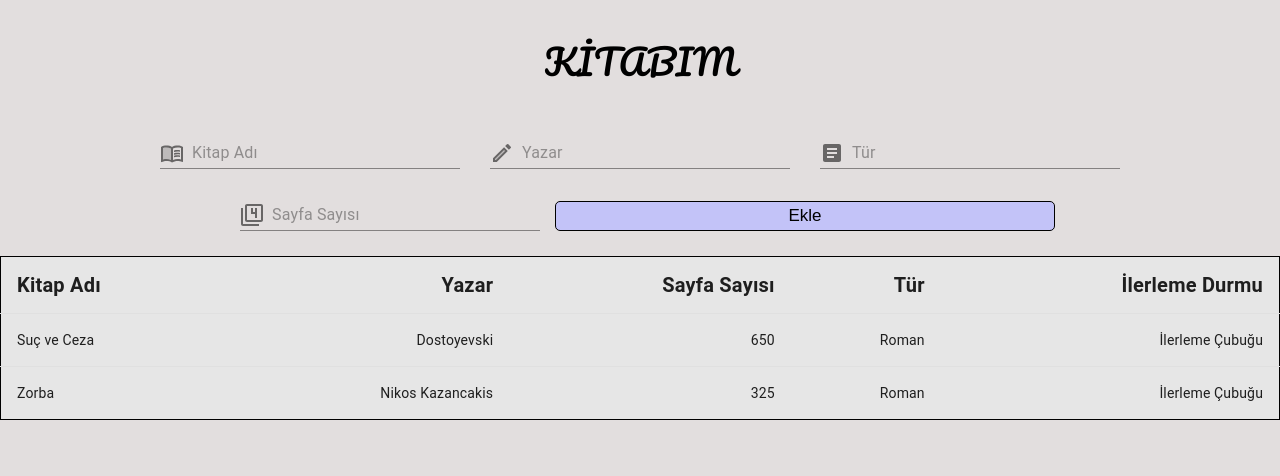
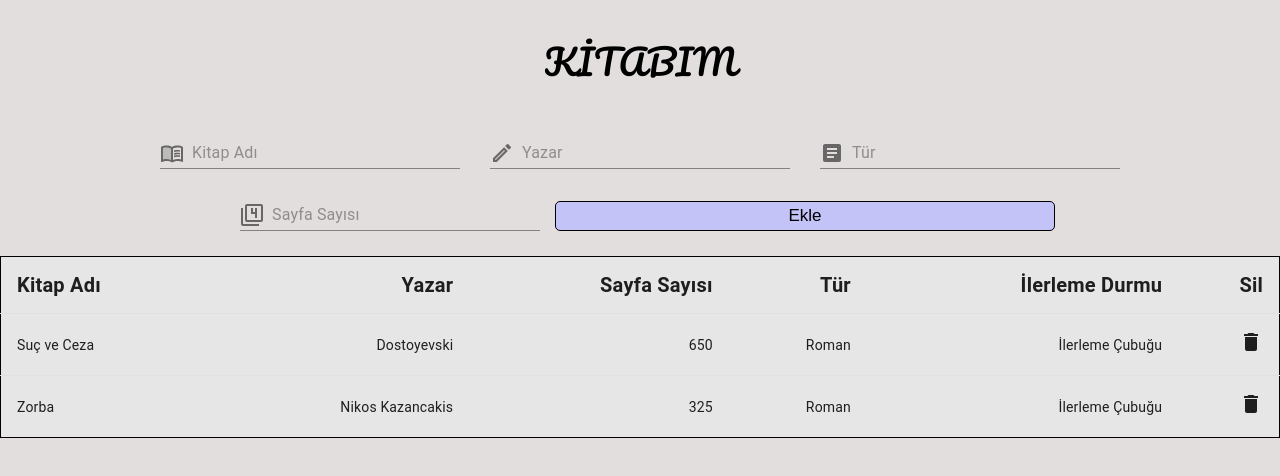
Before and after one commit to Onurkotz/ayracapp, a React (Create React App) app: page / in a window 1280 px wide. Shown: the top 476 px of the page. Built offline with nearby package versions, Linux system fonts and the light colour scheme.

Commit message:
action two

```diff
--- a/src/components/mainList/adding/Adding.js
+++ b/src/components/mainList/adding/Adding.js
@@ -20,6 +20,12 @@ function Adding() {
 
   const handleSubmit = (e) => {
     e.preventDefault();
+
+    if (bookName === "" || author === "" || page === "" || genre === ""){
+      alert("Girişler boş bırakılamaz.")
+      return false;
+    }
+
     dispatch(addList({ id: nanoid(), bookName, author, page, genre }));
     setBookName("");
     setAuthor("");
--- a/src/components/mainList/list/List.js
+++ b/src/components/mainList/list/List.js
@@ -1,6 +1,7 @@
 import React from "react";
 import "./list.css";
-import {useSelector} from "react-redux";
+import { useSelector, useDispatch } from "react-redux";
+import { deleteItem } from "../../../redux/listSlice/listSlice";
 
 import Table from "@mui/material/Table";
 import TableBody from "@mui/material/TableBody";
@@ -8,14 +9,19 @@ import TableCell from "@mui/material/TableCell";
 import TableContainer from "@mui/material/TableContainer";
 import TableHead from "@mui/material/TableHead";
 import TableRow from "@mui/material/TableRow";
-
-
+import DeleteIcon from "@mui/icons-material/Delete";
 
 function List() {
-
   const items = useSelector((state) => state.bookList.items);
   console.log(items);
 
+  const dispatch = useDispatch();
+
+  const deleteBook = (id) => {
+    if (window.confirm("Emin misiniz?")) {
+      dispatch(deleteItem(id));
+    }
+  };
 
   return (
     <div>
@@ -32,7 +38,7 @@ function List() {
           <TableHead>
             <TableRow
               sx={{
-                backgroundColor: "rgb(230, 230, 230)"
+                backgroundColor: "rgb(230, 230, 230)",
               }}
             >
               <TableCell sx={{ fontSize: "20px", fontWeight: "bold" }}>
@@ -62,10 +68,16 @@ function List() {
               >
                 İlerleme Durmu
               </TableCell>
+              <TableCell
+                sx={{ fontSize: "20px", fontWeight: "bold" }}
+                align="right"
+              >
+                Sil
+              </TableCell>
             </TableRow>
           </TableHead>
           <TableBody>
-          {items.map((item) => (
+            {items.map((item) => (
               <TableRow
                 key={item.id}
                 sx={{ "&:last-child td, &:last-child th": { border: 0 } }}
@@ -77,6 +89,12 @@ function List() {
                 <TableCell align="right">{item.page}</TableCell>
                 <TableCell align="right">{item.genre}</TableCell>
                 <TableCell align="right">İlerleme Çubuğu</TableCell>
+                <TableCell align="right">
+                  <DeleteIcon
+                    className="delete"
+                    onClick={() => deleteBook(item.id)}
+                  />
+                </TableCell>
               </TableRow>
             ))}
           </TableBody>
--- a/src/components/mainList/list/list.css
+++ b/src/components/mainList/list/list.css
@@ -1,3 +1,3 @@
-.tab{
-    background-color: red;
+.delete{
+    cursor:pointer;
 }
--- a/src/redux/listSlice/listSlice.js
+++ b/src/redux/listSlice/listSlice.js
@@ -24,8 +24,13 @@ export const listSlice = createSlice({
     addList: (state, action) => {
       state.items.push(action.payload);
     },
+    deleteItem: (state, action) => {
+      const id = action.payload;
+      const filtered = state.items.filter((item) => item.id !== id);
+      state.items = filtered;
+    },
   },
 });
 
-export const { addList } = listSlice.actions;
+export const { addList, deleteItem } = listSlice.actions;
 export default listSlice.reducer;
```
